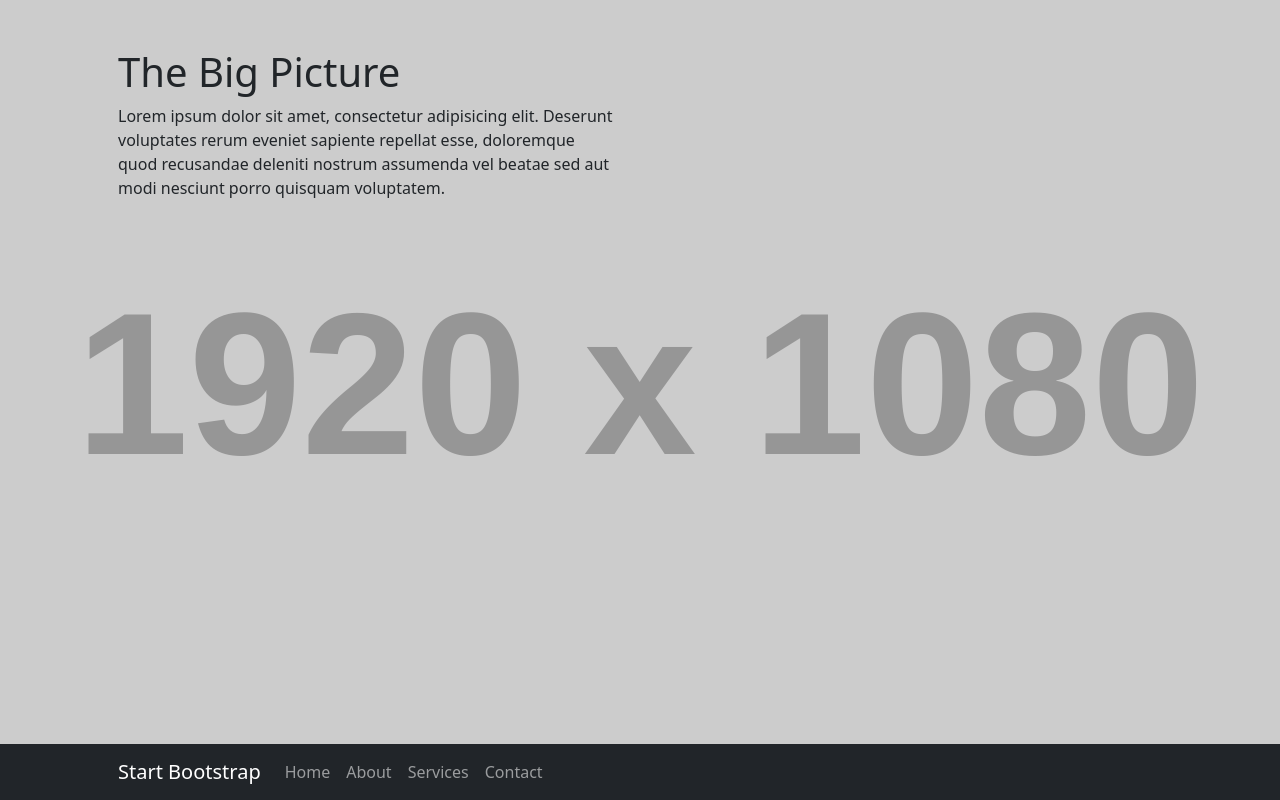
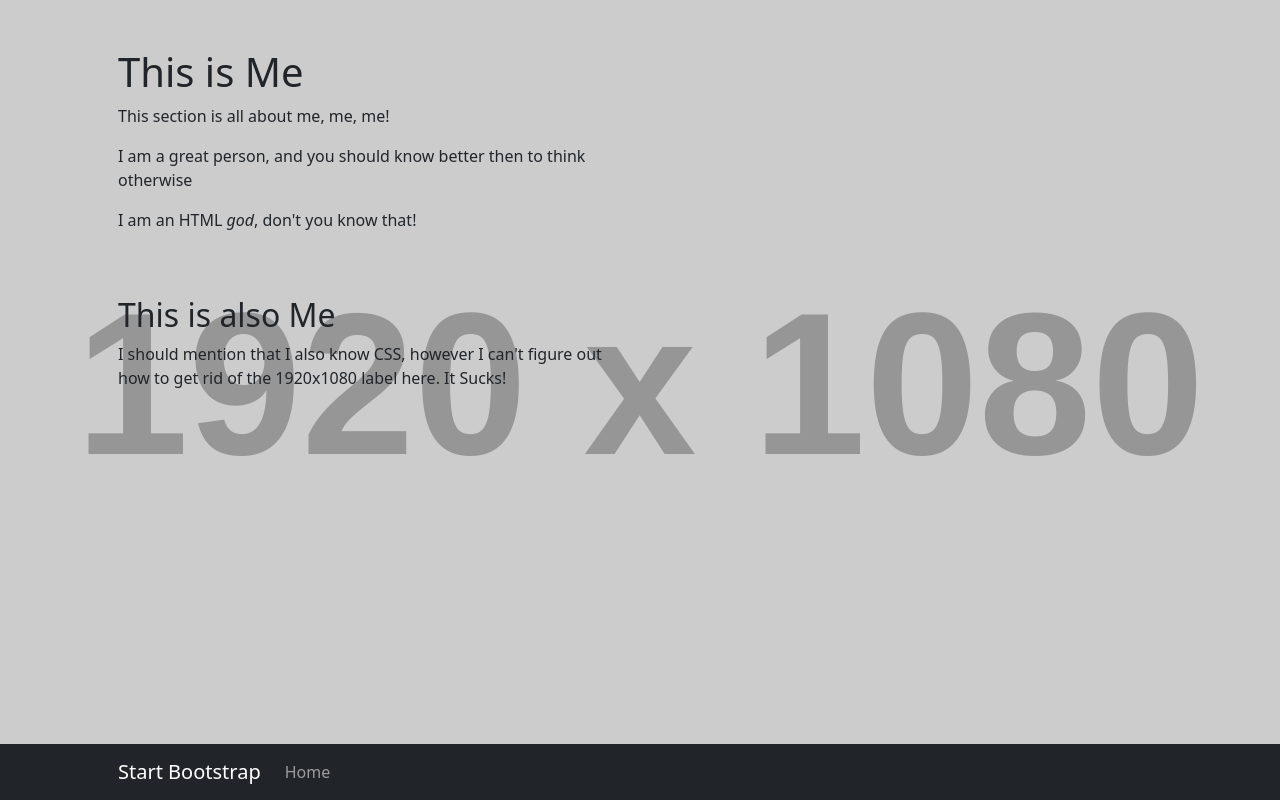
Before and after one commit to blueal/geog458-lab1, a plain HTML site: page index.html in a window 1280 px wide. Drawn offline with nearby package versions, Linux system fonts and the light colour scheme; placeholder pictures from the web are drawn by us.

Commit message:
Finished Editing HTML template

```diff
--- a/index.html
+++ b/index.html
@@ -5,7 +5,7 @@
         <meta name="viewport" content="width=device-width, initial-scale=1, shrink-to-fit=no" />
         <meta name="description" content="" />
         <meta name="author" content="" />
-        <title>The Big Picture - Start Bootstrap Template</title>
+        <title>My Online Resume</title>
         <!-- Favicon-->
         <link rel="icon" type="image/x-icon" href="assets/favicon.ico" />
         <!-- Core theme CSS (includes Bootstrap)-->
@@ -20,9 +20,6 @@
                 <div class="collapse navbar-collapse" id="navbarResponsive">
                     <ul class="navbar-nav ml-auto">
                         <li class="nav-item active"><a class="nav-link" href="#!">Home</a></li>
-                        <li class="nav-item"><a class="nav-link" href="#!">About</a></li>
-                        <li class="nav-item"><a class="nav-link" href="#!">Services</a></li>
-                        <li class="nav-item"><a class="nav-link" href="#!">Contact</a></li>
                     </ul>
                 </div>
             </div>
@@ -32,8 +29,20 @@
             <div class="container px-4 px-lg-5">
                 <div class="row gx-4 gx-lg-5">
                     <div class="col-lg-6">
-                        <h1 class="mt-5">The Big Picture</h1>
-                        <p>Lorem ipsum dolor sit amet, consectetur adipisicing elit. Deserunt voluptates rerum eveniet sapiente repellat esse, doloremque quod recusandae deleniti nostrum assumenda vel beatae sed aut modi nesciunt porro quisquam voluptatem.</p>
+                        <h1 class="mt-5">This is Me</h1>
+                        <p> This section is all about me, me, me!</p>
+                        <p> I am a great person, and you should know better then to think otherwise</p>
+                        <p> I am an HTML <em>god</em>, don't you know that!</p>
+                    </div>
+                </div>
+            </div>
+        </section>
+        <section>
+            <div class="container px-4 px-lg-5">
+                <div class="row gx-4 gx-lg-5">
+                    <div class="col-lg-6">
+                        <h2 class="mt-5"> This is also Me</h2>
+                        <p> I should mention that I also know CSS, however I can't figure out how to get rid of the 1920x1080 label here. It Sucks!</p>
                     </div>
                 </div>
             </div>
```
